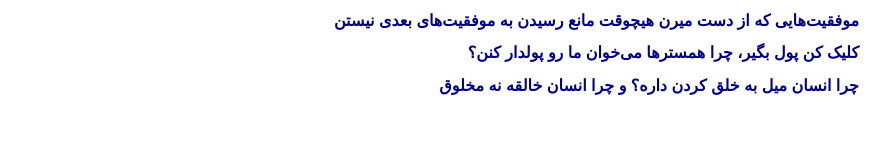
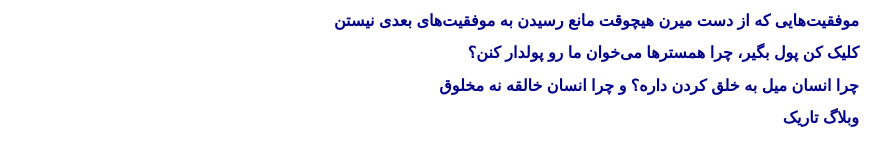
Before and after one commit to darkblog/darkblog.github.io, a Jekyll site: the page built from _posts/2024-7-4-2.md, in a window 1280 px wide. Shown: the part 398-564 px from the top of the page, without its empty margins (406-1280 px from the left). Built offline with Jekyll 4.4.1, drawn with Linux system fonts in a browser that asks for light colours.

Commit message:
Update post.html

```diff
--- a/_layouts/post.html
+++ b/_layouts/post.html
@@ -15,5 +15,6 @@
 {% for related_post in site.related_posts %}
 <h2><a href="{{ related_post.url }}">{{ related_post.title }}</a></h2>
 {% endfor %}
+<h2><a href="https://darkblog.github.io/">وبلاگ تاریک</a></h2>
 </body>
 </html>
```
